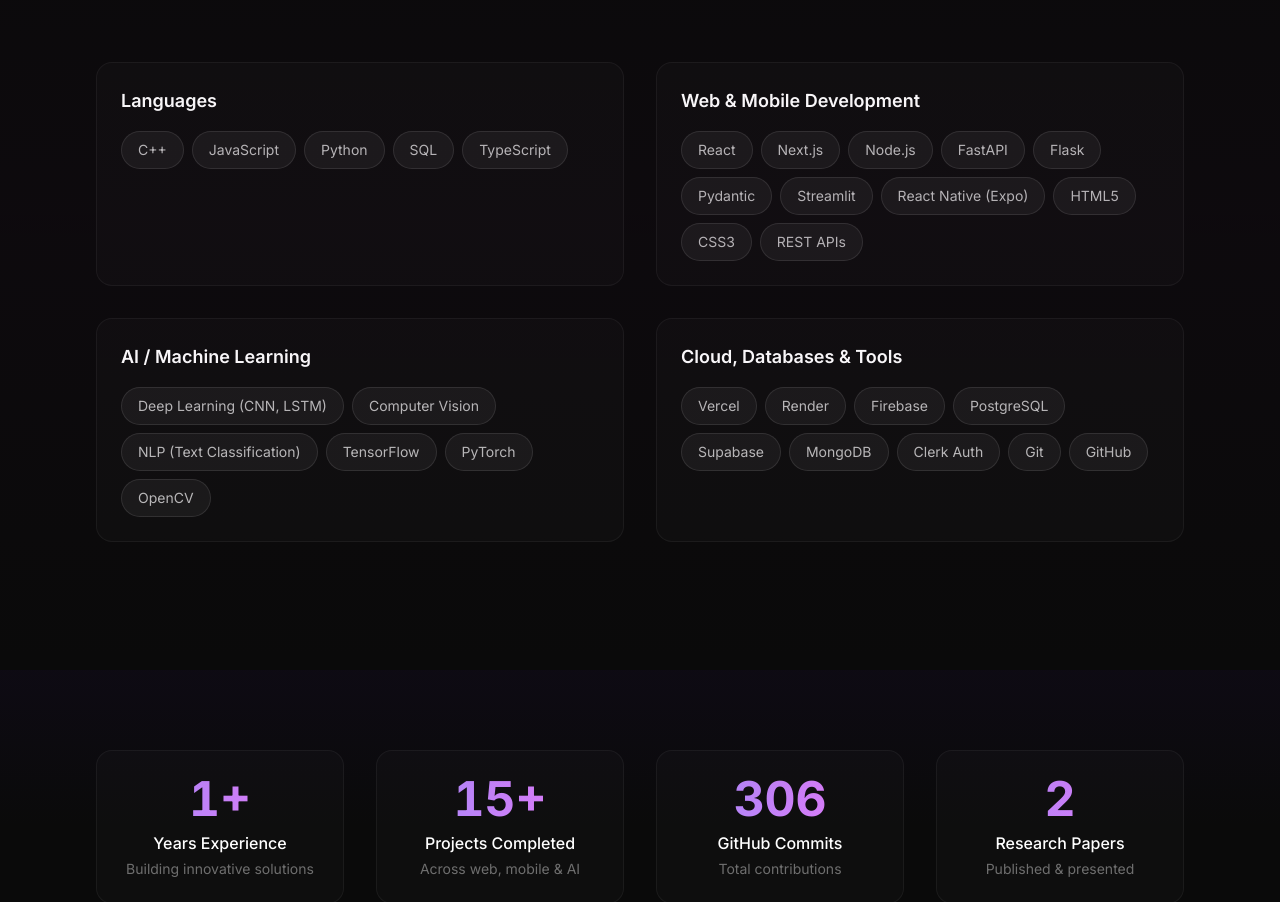
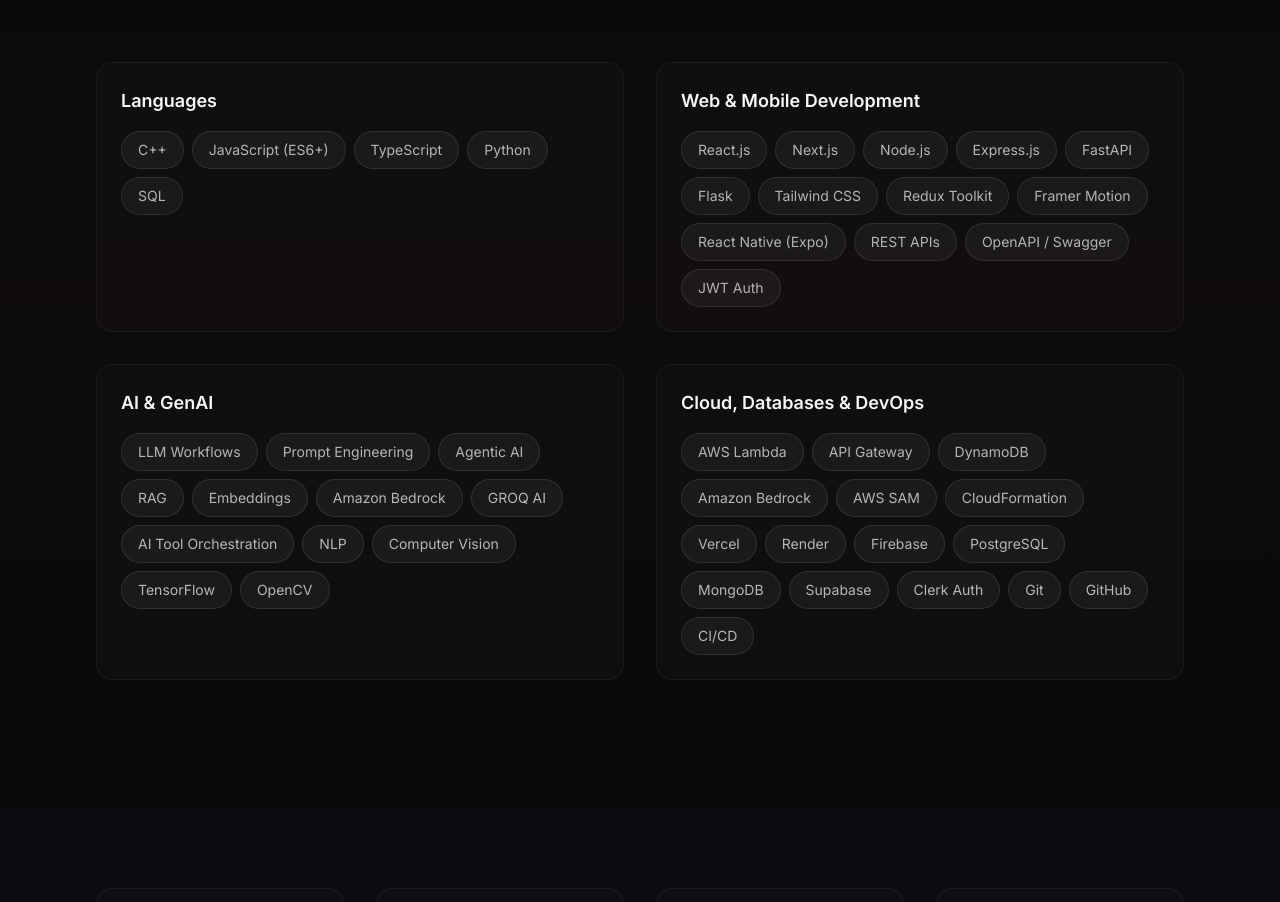
Before and after one commit to Prakhar2025/Portfolio, a Next.js app: page / in a window 1280 px wide. Shown: the part 4800-5702 px from the top of the page. Built offline with nearby package versions, Linux system fonts and the light colour scheme.

Commit message:
refactor: update skills section to align with resume and current tech stack

```diff
--- a/src/components/sections/SkillsSection.tsx
+++ b/src/components/sections/SkillsSection.tsx
@@ -8,19 +8,19 @@ import { fadeInUp, staggerContainer, staggerFast, defaultViewport } from '@/lib/
 const skillCategories = [
     {
         name: 'Languages',
-        skills: ['C++', 'JavaScript', 'Python', 'SQL', 'TypeScript'],
+        skills: ['C++', 'JavaScript (ES6+)', 'TypeScript', 'Python', 'SQL'],
     },
     {
         name: 'Web & Mobile Development',
-        skills: ['React', 'Next.js', 'Node.js', 'FastAPI', 'Flask', 'Pydantic', 'Streamlit', 'React Native (Expo)', 'HTML5', 'CSS3', 'REST APIs'],
+        skills: ['React.js', 'Next.js', 'Node.js', 'Express.js', 'FastAPI', 'Flask', 'Tailwind CSS', 'Redux Toolkit', 'Framer Motion', 'React Native (Expo)', 'REST APIs', 'OpenAPI / Swagger', 'JWT Auth'],
     },
     {
-        name: 'AI / Machine Learning',
-        skills: ['Deep Learning (CNN, LSTM)', 'Computer Vision', 'NLP (Text Classification)', 'TensorFlow', 'PyTorch', 'OpenCV'],
+        name: 'AI & GenAI',
+        skills: ['LLM Workflows', 'Prompt Engineering', 'Agentic AI', 'RAG', 'Embeddings', 'Amazon Bedrock', 'GROQ AI', 'AI Tool Orchestration', 'NLP', 'Computer Vision', 'TensorFlow', 'OpenCV'],
     },
     {
-        name: 'Cloud, Databases & Tools',
-        skills: ['Vercel', 'Render', 'Firebase', 'PostgreSQL', 'Supabase', 'MongoDB', 'Clerk Auth', 'Git', 'GitHub'],
+        name: 'Cloud, Databases & DevOps',
+        skills: ['AWS Lambda', 'API Gateway', 'DynamoDB', 'Amazon Bedrock', 'AWS SAM', 'CloudFormation', 'Vercel', 'Render', 'Firebase', 'PostgreSQL', 'MongoDB', 'Supabase', 'Clerk Auth', 'Git', 'GitHub', 'CI/CD'],
     },
 ];
 
```
